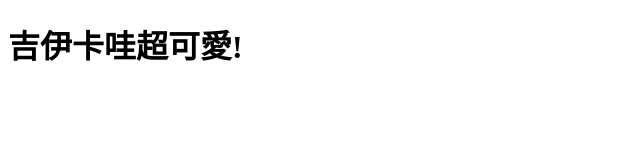
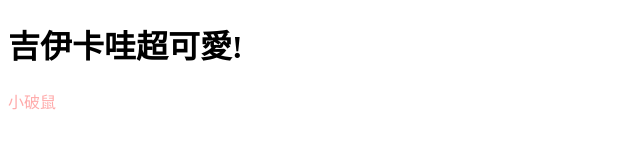
Before and after one commit to lisssss0926/0726, a plain HTML site: page index.html in a window 1280 px wide. Shown: the full height of the page, 0-640 px from the left. Drawn offline with Linux system fonts and the light colour scheme.

Commit message:
小破鼠可愛

```diff
--- a/index.html
+++ b/index.html
@@ -7,5 +7,6 @@
 </head>
 <body>
     <h1>吉伊卡哇超可愛!</h1>
+    <p style="color:#FFAAAA">小破鼠</p>
 </body>
 </html>
```
